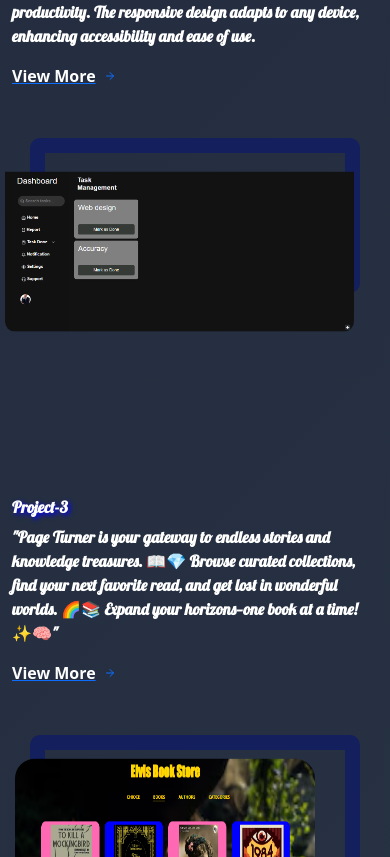
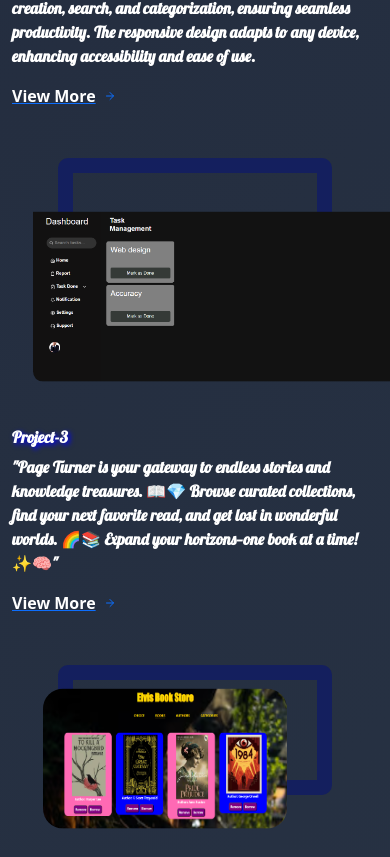
Before and after one commit to emmazy-will/Portfolio, a React (Vite) app in the folder my-portfolio/: page / in a window 390 px wide. Shown: the part 1907-2764 px from the top of the page. Built offline with nearby package versions, Linux system fonts and the light colour scheme; a web font is replaced by a local one.

Commit message:
added-new-update-profile

```diff
--- a/my-portfolio/src/App.css
+++ b/my-portfolio/src/App.css
@@ -420,6 +420,9 @@ i {
   border: 1px solid #444;
   border-radius: 5px;
 }
+#pro-four{
+  height: 140px;
+}
 
 .mobile-menu {
   background: #222;
@@ -507,7 +510,8 @@ i {
 
 @media (max-width: 768px) {
   .one-pro {
-    width: 90%;
+    width: 75%;
+    height: 130px;
     margin-top: 50px;
   }
   .one-pr{
@@ -522,9 +526,9 @@ i {
   }
   .image-boder{
     border: 15px solid blue;
-    width: 250px;
+    width: 270px;
     margin-top: 50px;
-    height: 250px;
+    height: 270px;
     border-radius: 50%;
     animation: borderColorChange 4s infinite;
   }
@@ -545,8 +549,8 @@ i {
     margin-left: -30px;
   }
   #pro-two {
-    height: 170px;
-    margin-top: 20px;
+    height: 180px;
+    margin-top: 40px;
     padding-top: 10px;
     display: flex;
     justify-content: center;
@@ -570,9 +574,9 @@ i {
   }
   .image-boder{
     border: 15px solid rgb(225, 255, 0);
-    width: 60%;
+    width: 250px;
     margin-top: 50px;
-    height: 80%;
+    height: 250px;
     animation: borderColorChange 4s infinite;
   }
   #pro-one {
```
